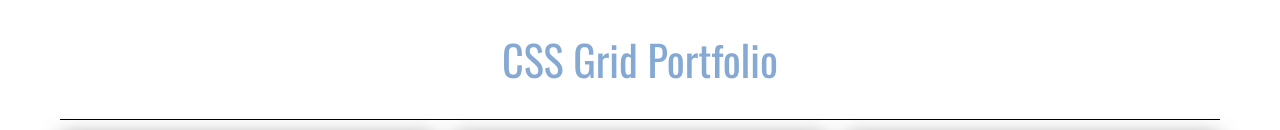
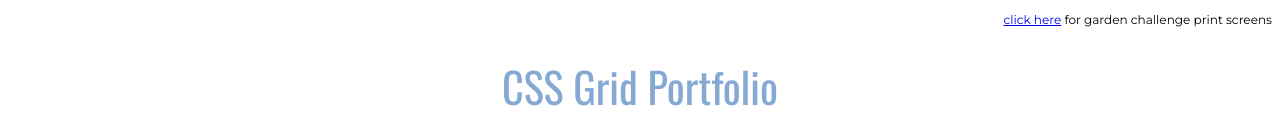
Before and after one commit to cosmin2iordache/week-6-Code-Challenge-Web-Development, a plain HTML site: page index.html in a window 1280 px wide. Shown: the top 130 px of the page. Drawn offline with nearby package versions, Linux system fonts and the light colour scheme; grey boxes are pictures that could not be loaded.

Commit message:
last update with the link

```diff
--- a/index.html
+++ b/index.html
@@ -7,9 +7,12 @@
     <title>Document</title>
     <link rel="stylesheet" href="main.css">
     <link href="https://fonts.googleapis.com/css?family=Montserrat|Oswald&display=swap" rel="stylesheet">
-
 </head>
 <body>
+  <!--Add a link to my print screens with the challenge of CSS Grid Garden-->
+  <p id="garden_link"><a href="garden.html" target="_blank">click here</a> for garden challenge print screens</p>
+
+  <!--The actual code from the class challenge-->
     <div class="container">
         <h1>CSS Grid Portfolio</h1>
       <hr>
--- a/main.css
+++ b/main.css
@@ -1,6 +1,11 @@
 :root{
       font-size: 75.5%;
       font-family: Montserrat, sans-serif;
+}
+
+#garden_link{
+      text-align: right;
+      padding: 0;
 }
 
 h1{
```
